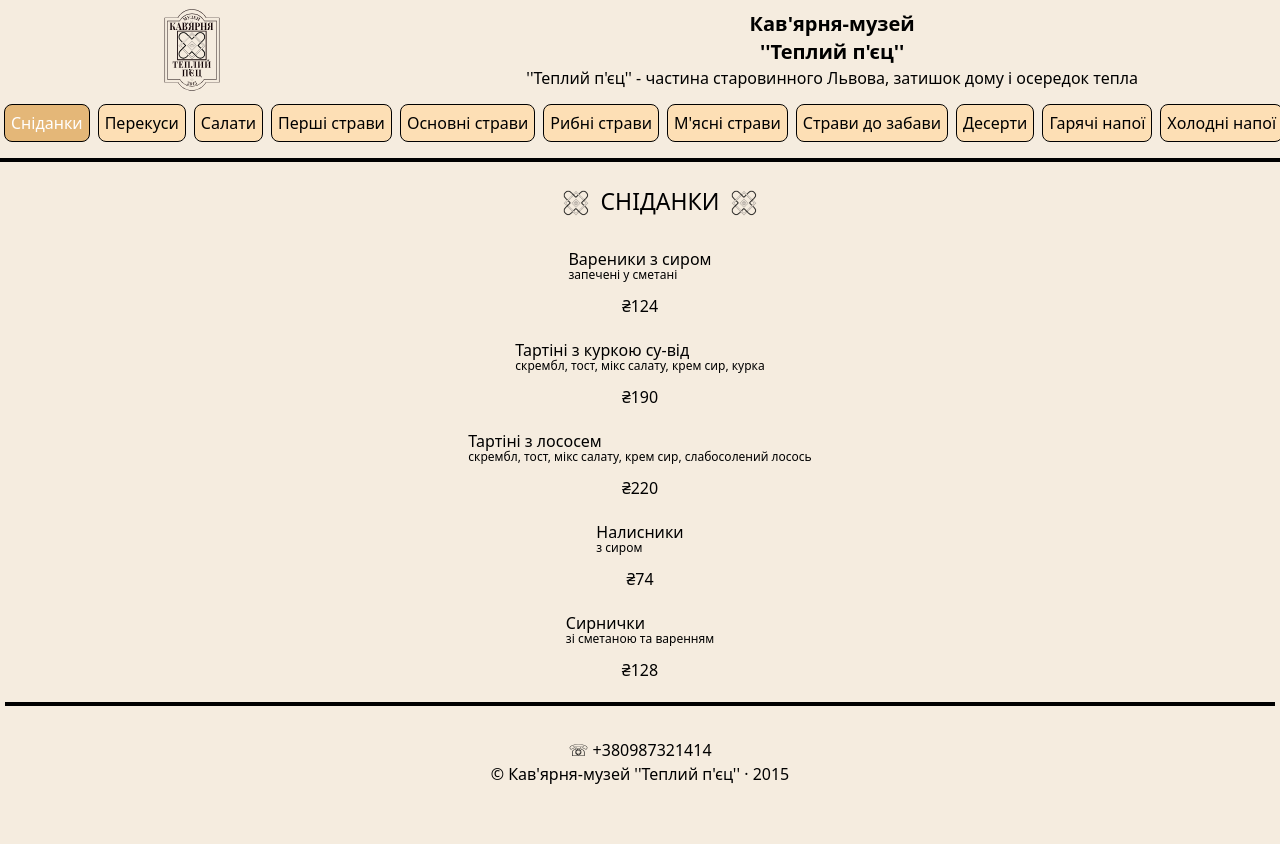
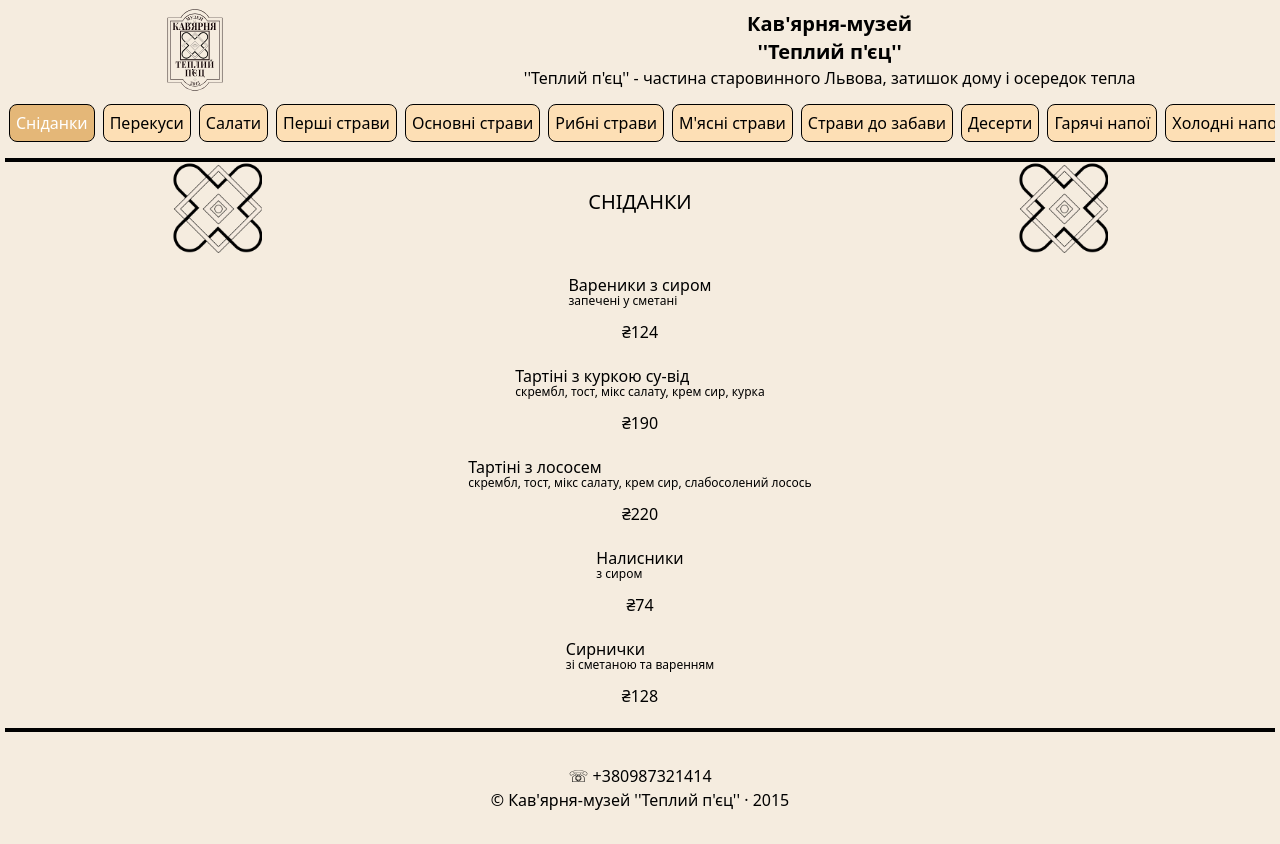
Before and after one commit to ShvydchenkoAndrii/tepliy_pjec_menu, a Next.js app: page / in a window 1280 px wide. Before the commit the page ends 800 px from the top, so only its background shows below. Built offline with nearby package versions, Linux system fonts and the light colour scheme.

Commit message:
changed icon in head item

```diff
--- a/components/Alcohol/Cognac and brandy/Cognac_and_brandy.js
+++ b/components/Alcohol/Cognac and brandy/Cognac_and_brandy.js
@@ -54,14 +54,11 @@
       {cognacAndBrandy.map((item) => {
         return (
           <div key={item.name} className="partItem">
-            <div>
-              <h2 className="itemName">{item.name}</h2>
-              <p className="itemDescrip">{item.description}</p>
-            </div>
-            <div className="itemPortionPrice">
-              <p>{item.portion}</p>
-              <p>{item.price}</p>
-            </div>
+            <img src={item.image} width={100}></img>
+            <h2 className="itemName">{item.name}</h2>
+            <p className="itemDescrip">{item.description}</p>
+            <p className="itemPortion">{item.portion}</p>
+            <p className="itemPrice">{item.price}</p>
           </div>
         );
       })}
--- a/components/Alcohol/Rum and gin/Rum_and_gin.js
+++ b/components/Alcohol/Rum and gin/Rum_and_gin.js
@@ -42,14 +42,11 @@
       {rumAndGin.map((item) => {
         return (
           <div key={item.name} className="partItem">
-            <div>
-              <h2 className="itemName">{item.name}</h2>
-              <p className="itemDescrip">{item.description}</p>
-            </div>
-            <div className="itemPortionPrice">
-              <p>{item.portion}</p>
-              <p>{item.price}</p>
-            </div>
+            <img src={item.image} width={100}></img>
+            <h2 className="itemName">{item.name}</h2>
+            <p className="itemDescrip">{item.description}</p>
+            <p className="itemPortion">{item.portion}</p>
+            <p className="itemPrice">{item.price}</p>
           </div>
         );
       })}
--- a/components/Alcohol/Vodka/Vodka.js
+++ b/components/Alcohol/Vodka/Vodka.js
@@ -48,14 +48,11 @@
       {vodka.map((item) => {
         return (
           <div key={item.name} className="partItem">
-            <div>
-              <h2 className="itemName">{item.name}</h2>
-              <p className="itemDescrip">{item.description}</p>
-            </div>
-            <div className="itemPortionPrice">
-              <p>{item.portion}</p>
-              <p>{item.price}</p>
-            </div>
+            <img src={item.image} width={100}></img>
+            <h2 className="itemName">{item.name}</h2>
+            <p className="itemDescrip">{item.description}</p>
+            <p className="itemPortion">{item.portion}</p>
+            <p className="itemPrice">{item.price}</p>
           </div>
         );
       })}
--- a/components/Alcohol/Whiskey/Whiskey.js
+++ b/components/Alcohol/Whiskey/Whiskey.js
@@ -42,14 +42,11 @@
       {whiskey.map((item) => {
         return (
           <div key={item.name} className="partItem">
-            <div>
-              <h2 className="itemName">{item.name}</h2>
-              <p className="itemDescrip">{item.description}</p>
-            </div>
-            <div className="itemPortionPrice">
-              <p>{item.portion}</p>
-              <p>{item.price}</p>
-            </div>
+            <img src={item.image} width={100}></img>
+            <h2 className="itemName">{item.name}</h2>
+            <p className="itemDescrip">{item.description}</p>
+            <p className="itemPortion">{item.portion}</p>
+            <p className="itemPrice">{item.price}</p>
           </div>
         );
       })}
--- a/components/Cocktails/Cocktails.js
+++ b/components/Cocktails/Cocktails.js
@@ -7,6 +7,7 @@
       portion: "200мл",
       price: "₴132",
       description: "aperol, prosecco, orange",
+      image: "/lvivske-svitle.png",
     },
     {
       name: "Old Fashioned",
@@ -102,15 +103,12 @@
       {cocktails.map((item) => {
         return (
           <div key={item.name} className="partItem">
-            <div>
+              <img src={item.image} width={100}></img>
               <h2 className="itemName">{item.name}</h2>
               <p className="itemDescrip">{item.description}</p>
+              <p className="itemPortion">{item.portion}</p>
+              <p className="itemPrice">{item.price}</p>
             </div>
-            <div className="itemPortionPrice">
-              <p>{item.portion}</p>
-              <p>{item.price}</p>
-            </div>
-          </div>
         );
       })}
       <div className="blackUnderlline"></div>
--- a/styles/globals.css
+++ b/styles/globals.css
@@ -1,67 +1,48 @@
 @tailwind base;
 @tailwind components;
 @tailwind utilities;
-html {
-  width: 100%;
-  height: 100%;
-}
+
 body {
   background-color: rgb(245, 236, 223);
   font-size: 16px;
-  height: 100%;
+  margin-left: 5px;
+  margin-right: 5px;
 }
 
 .blackUnderlline {
   margin-top: 20px;
-
-  --tw-border-opacity: 1;
-  border-color: rgb(0 0 0 / var(--tw-border-opacity));
+  border-color: black;
   border-bottom-width: 4px;
 }
 
-.menuPart {
-  margin-left: 5px;
-  margin-right: 5px;
-}
-
 .partHead {
-  display: flex;
-  justify-content: center;
+  display: grid;
+  grid-template-columns: 1fr 1fr 1fr;
+  justify-content: space-around;
   align-items: center;
   justify-items: center;
-  margin-bottom: -25px;
-  margin-left: 40px;
-}
 
-.partHeadIco {
-  margin-left: -20px;
-  margin-right: -20px;
 }
 
 .partName {
   margin-bottom: 12px;
-  font-size: 23px;
-  line-height: 36px;
+  font-size: 20px;
+  line-height: 30px;
 }
 
-.partHeadDescr {
+/* .partHeadDescr {
   display: grid;
   grid-template-columns: 2fr 1fr;
   margin: 16px;
   text-align: center;
-}
+} */
 
 .partSection {
   text-align: center;
-  font-weight: 700;
+  font-weight: 600;
 }
 
 .partItem {
-  /* display: flex;
-  flex-direction: column;
-  justify-content: center;
-  align-items: center;
-  gap: 10px; */
   margin-top: 20px;
   display: grid;
   justify-content: center;
```
Also changed, not shown: components/Alcohol/Beer/Beer.js (+3 -4 lines), components/Alcohol/Liqueurs/Liqueurs.js (+6 -9 lines), public/tp_menu_ico.png.
